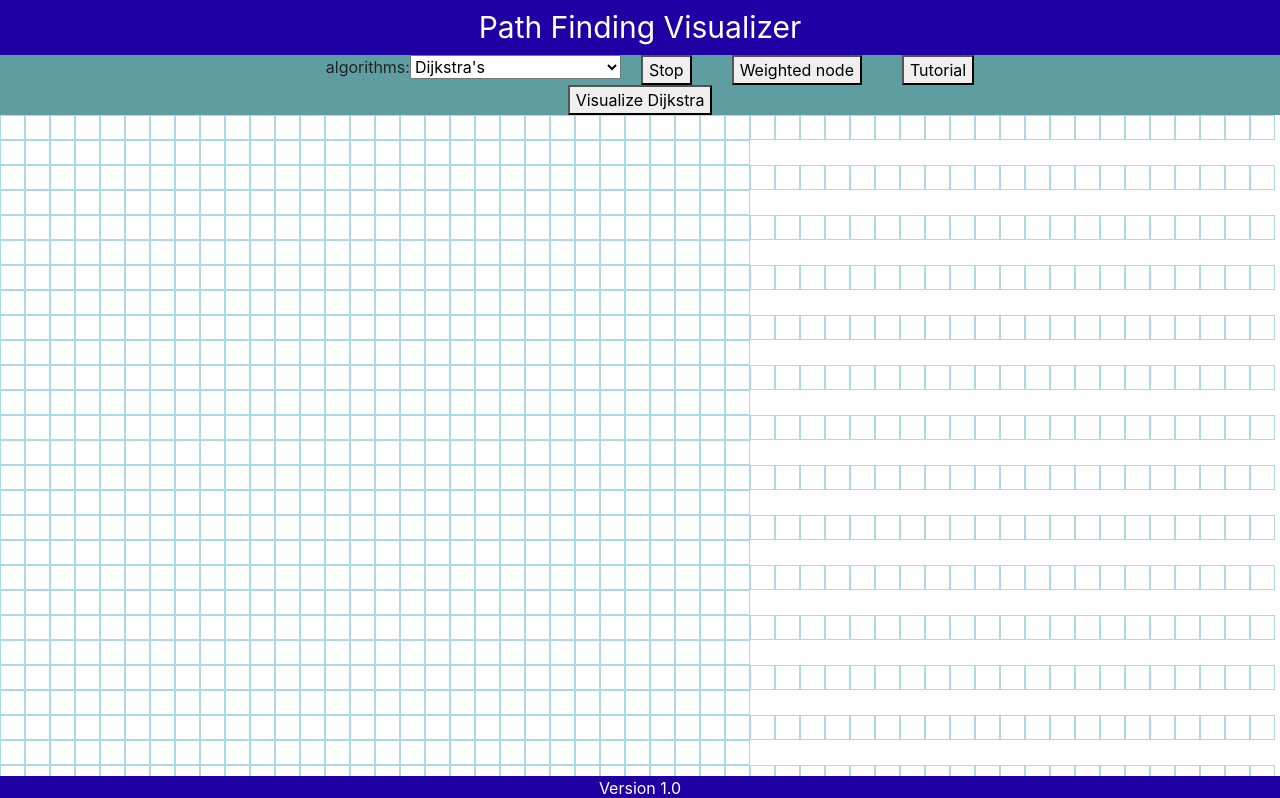
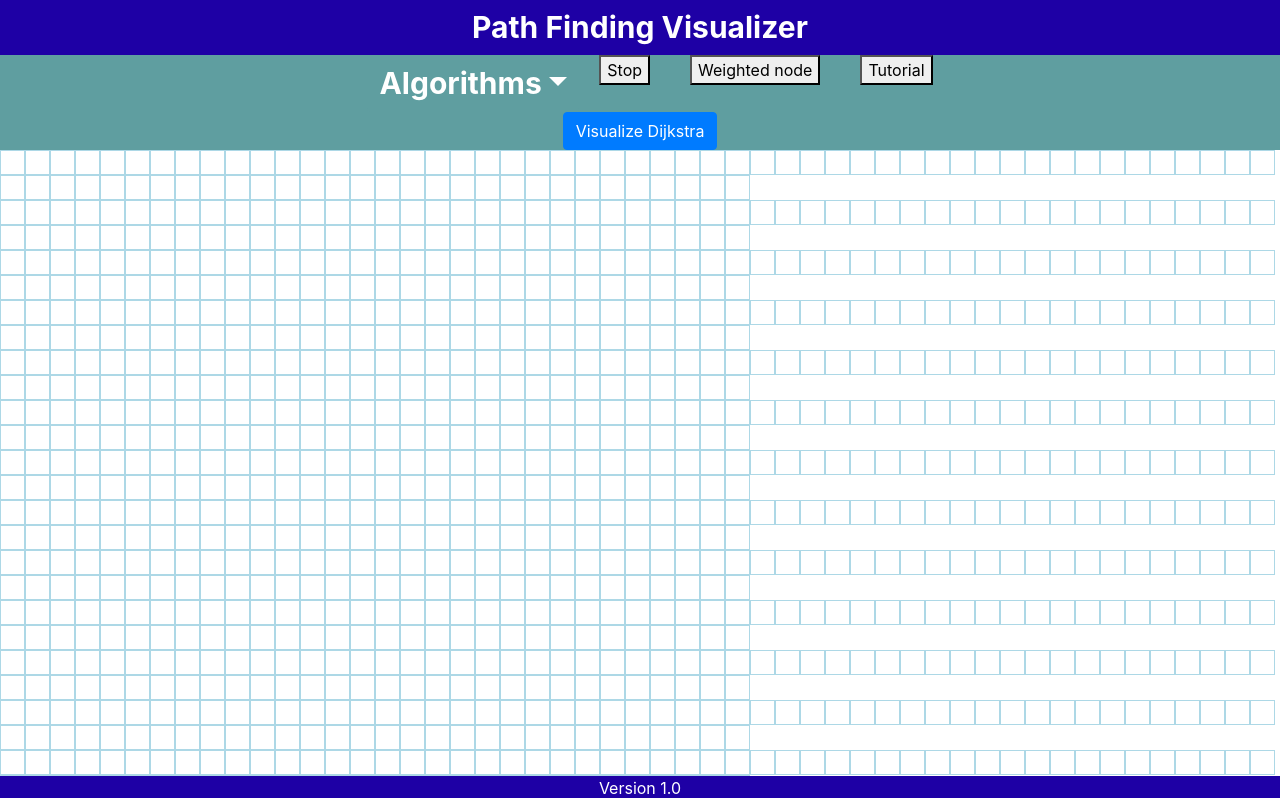
Before and after one commit to trevor-liu/path-finding-visualizer, a React (Create React App) app: page / in a window 1280 px wide. Shown: the top 798 px of the page. Built offline with nearby package versions, Linux system fonts and the light colour scheme.

Commit message:
adding react bootstrap support

```diff
--- a/package.json
+++ b/package.json
@@ -8,6 +8,7 @@
     "@testing-library/user-event": "^7.2.1",
     "bootstrap": "^4.5.0",
     "react": "^16.13.1",
+    "react-bootstrap": "^1.0.1",
     "react-dom": "^16.13.1",
     "react-scripts": "3.4.1"
   },
--- a/src/App.css
+++ b/src/App.css
@@ -4,6 +4,7 @@
   text-align: center;
   font-size: 30px;
   padding: 5px 0;
+  font-weight: bold;
 }
 
 .nav-bar {
@@ -27,3 +28,19 @@
   text-align: center;
   color: white;
 }
+
+#dropdown-basic-button {
+  background-color: cadetblue;
+  border: none;
+  font-size: 30px;
+  font-weight: bold;
+}
+
+#dropdown-basic-button:focus {
+  outline: none;
+  box-shadow: none;
+}
+
+#dropdown-basic-button:hover{
+  color: brown;
+}
--- a/src/App.js
+++ b/src/App.js
@@ -1,6 +1,8 @@
 import React, { Component } from "react";
 import "./App.css";
 import PathfindingVisualizer from "./PathfindingVisualizer/PathfindingVisualizer";
+import DropdownButton from 'react-bootstrap/DropdownButton';
+import Dropdown from 'react-bootstrap/Dropdown';
 
 class App extends Component {
   render() {
@@ -15,20 +17,42 @@ class App extends Component {
 }
 
 class TopHeader extends React.Component {
+  constructor() {
+    super();
+    this.state = {
+      dropDownValue: "Algorithms"
+    }
+  }
+
+  changeValue(text) {
+    this.setState({dropDownValue: text})
+  }
+
   render() {
     return (
       <div id="page-header">
+
         <div className="title-header">Path Finding Visualizer</div>
         <ul className="nav-bar">
           <li>
-            algorithms:
-            <select>
-              <option>Dijkstra's</option>
-              <option>A* Search</option>
-              <option>Breath First Search</option>
-              <option>Greedy Best First Search</option>
-              <option>Depth First Search</option>
-            </select>
+          <DropdownButton id="dropdown-basic-button" title={this.state.dropDownValue}>
+            <Dropdown.Item as="button">
+              <div onClick={(e) => this.changeValue(e.target.textContent)}>Dijkstra</div>
+            </Dropdown.Item>
+            <Dropdown.Item as="button">
+            <div onClick={(e) => this.changeValue(e.target.textContent)}>A* Search</div>
+            </Dropdown.Item>
+            <Dropdown.Item as="button">
+            <div onClick={(e) => this.changeValue(e.target.textContent)}>Breath First search</div>
+            </Dropdown.Item>
+            <Dropdown.Item as="button">
+            <div onClick={(e) => this.changeValue(e.target.textContent)}>Greedy Best First search</div>
+            </Dropdown.Item>
+            <Dropdown.Item as="button">
+             <div onClick={(e) => this.changeValue(e.target.textContent)}>Depth First search</div>
+            </Dropdown.Item>
+          </DropdownButton>
+
           </li>
           <li className="nav-element">
             <button type="button" className="nav-button">
@@ -61,4 +85,6 @@ class Footer extends React.Component {
   }
 }
 
+
+
 export default App;
--- a/src/PathfindingVisualizer/PathfindingVisualizer.jsx
+++ b/src/PathfindingVisualizer/PathfindingVisualizer.jsx
@@ -2,6 +2,7 @@ import React, { Component } from "react";
 import "./PathfindingVisualizer.css";
 import Node from "./Node/Node";
 import Dijkstra from "./Algorithms/Dijkstra"
+import Button from 'react-bootstrap/Button'
 
 // set the Default starting and end node
 const START_NODE_ROW = 20;
@@ -67,9 +68,9 @@ class PathfindingVisulizer extends Component {
     return (
       <div>
         <div className="nav-bar">
-          <button onClick={() => {
+          <Button varaiant="primary" onClick={() => {
             this.animateAlgo()
-          }}>Visualize Dijkstra</button>
+          }}>Visualize Dijkstra</Button>
         </div>
         <div className="grid">
           {grid.map((row, rowIDX) =>
```
Also changed, not shown: 1 other file (tests, documents, lock files or other folders).
